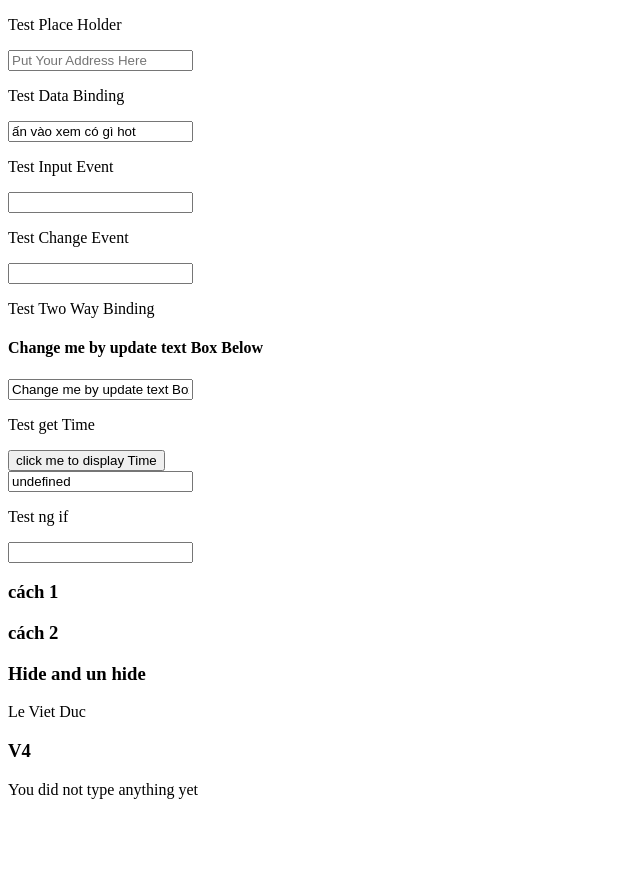
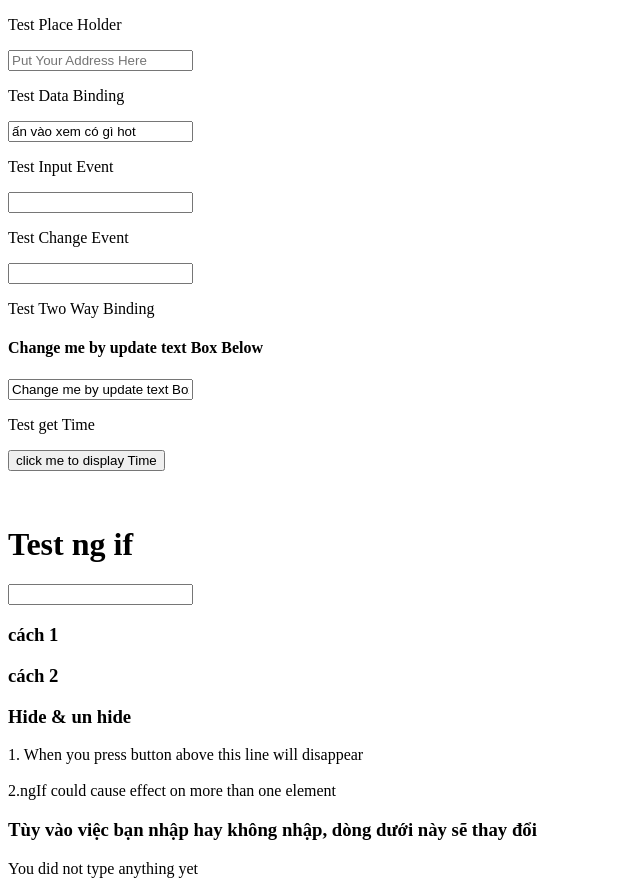
Before and after one commit to zingw/calculator, an Angular app: page / in a window 1280 px wide. Shown: the whole page, without its empty margins (0-640 px from the left). Before the commit the page ends 807 px from the top, so only its background shows below. Built offline with nearby package versions, Linux system fonts and the light colour scheme.

Commit message:
fixed toggle

```diff
--- a/src/app/app.component.html
+++ b/src/app/app.component.html
@@ -20,11 +20,11 @@
 
 <p>Test get Time</p>
 <input type="button" value="click me to display Time" (click)="getTime()">
-<br>
-<input type="text" [value]="timeData">
+<p>{{timeData}}</p>
 <br>
 
-<p>Test ng if</p>
+
+<h1>Test ng if</h1>
 <input type="text" [(ngModel)]="x">
 <h3>cách 1</h3>
 <div *ngIf="x==='1132'"> This is content when you write 1132 on the box</div>
@@ -34,11 +34,13 @@
 <div [hidden]="x!=='1132'"> This is content when you write 1132 on the box</div>
 <div [hidden]="x==='1132'">{{x}} </div>
 
-<!--khi ấn vào "Hide and Un hide", nếu tên đã hiện thì tắt, nếu tên ko hiện thì bật-->
-<h3 (click)="toggleShow()">Hide and un hide</h3>
-<div> Le Viet Duc</div>
+<!--khi ấn vào "Hide and Un hide",nếu tên đã hiện thì tắt, nếu tên ko hiện thì bật-->
+<h3 (click)="onToggle()">Hide & un hide</h3>
+<div *ngIf="toggle">1. When you press button above this line will disappear</div>
+<br>
+<div *ngIf="toggle">2.ngIf could cause effect on more than one element</div>
 
 
 <!--nếu nhập vào 1132 thì báo nhập đúng, ko thì báo nhập sai, chưa nhập thì báo là chưa nhập-->
-<h3>V4</h3>
+<h3>Tùy vào việc bạn nhập hay không nhập, dòng dưới này sẽ thay đổi</h3>
 <div>{{showValue()}} </div>
--- a/src/app/app.component.ts
+++ b/src/app/app.component.ts
@@ -15,7 +15,7 @@ export class AppComponent {
   timeData :any;
   SPACE = "--"
   x = '';
-  showStatus = true;
+  toggle = true;
   clickToSeeHello(){
     alert('Hi my name is ' + this.name + " and I'm living in " + this.address )
   }
@@ -32,28 +32,16 @@ export class AppComponent {
   }
 
   getTime() {
-    // gán giờ hiện tại cho biến time
-    let date = new Date();
-    let year = date.getFullYear();
-    let month = date.getMonth();
-    let day = date.getDay();
-    let hour = date.getHours();
-    let minutes = date.getMinutes();
-    let sec = date.getSeconds();
-    let milisecs =  date.getMilliseconds()
-
-    this.timeData = date;
-    console.log("Time generate Success!!!")
+    this.timeData = new Date();
   }
 
   showValue(): string {
    if(this.x === '1132') return 'You typed 1132 so you see this';
-   else if(this.x === '') return 'You did  not type anything yet';
+   else if(this.x.trim()=='') return 'You did  not type anything yet';
    else return 'You did not type correctly';
   }
 
-  toggleShow():boolean{
-    return this.showStatus?false:true;
+  onToggle() {
+    this.toggle = !this.toggle;
   }
-
 }
```
